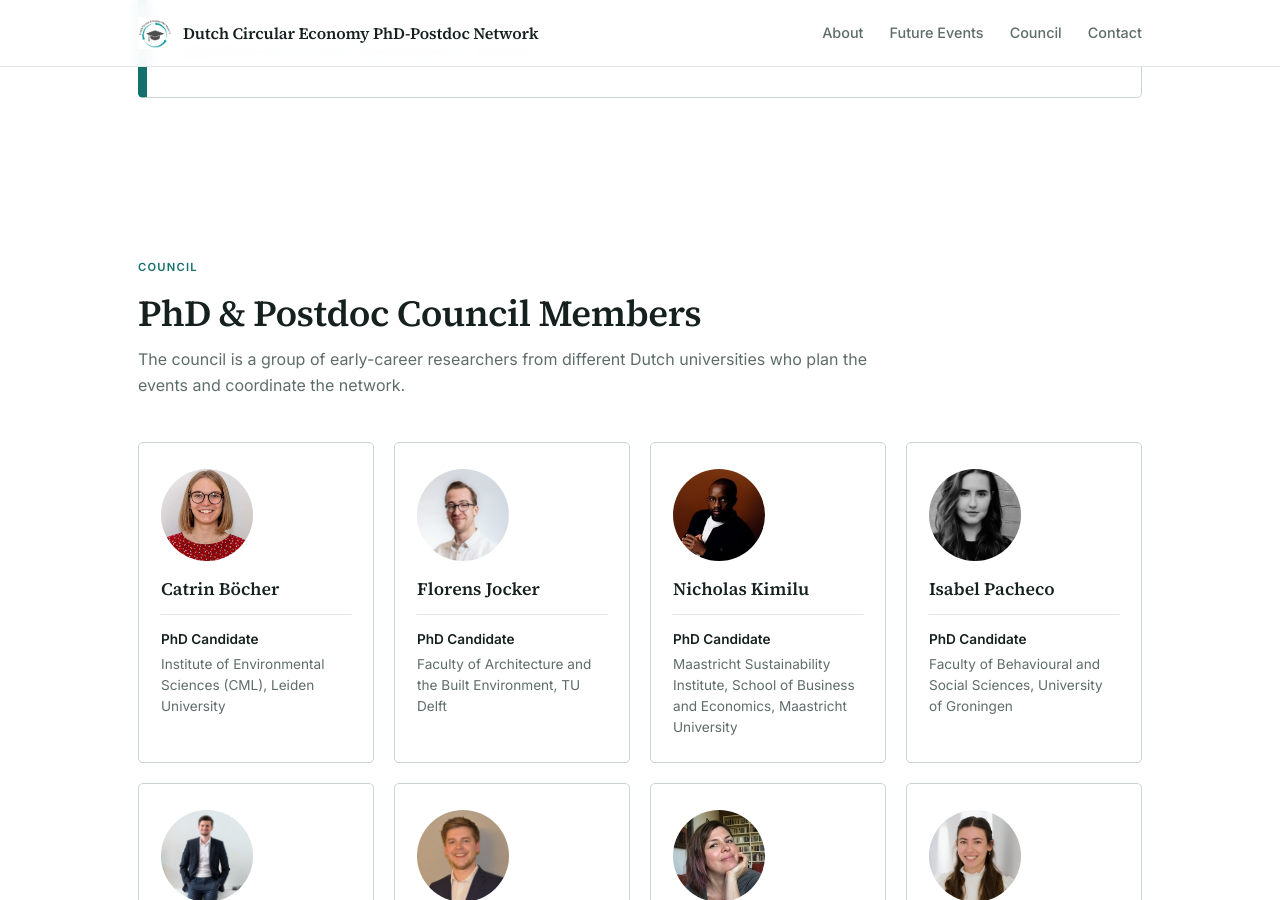
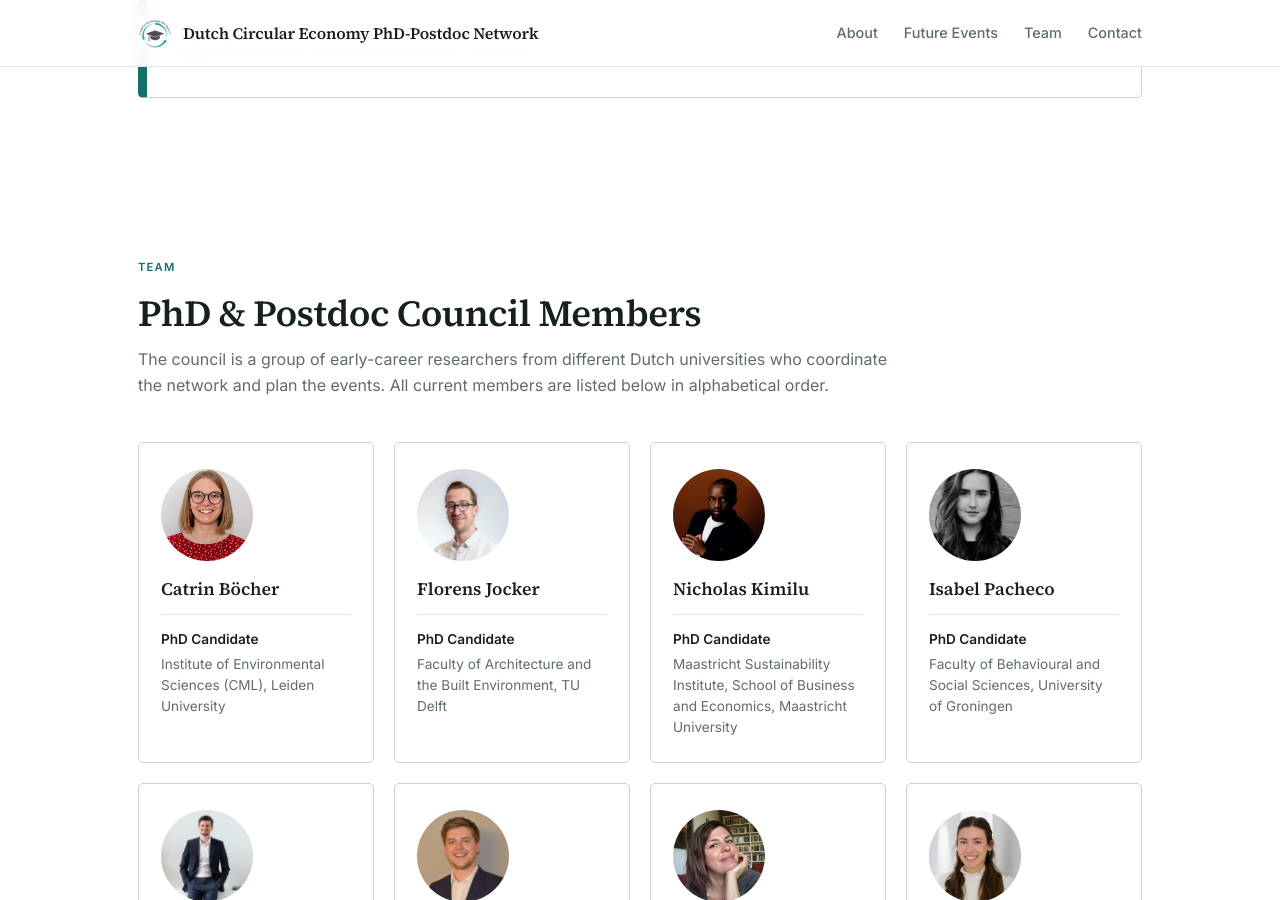
Before and after one commit to CE-Network/CE-Network.github.io, a Jekyll site: the page built from index.html, in a window 1280 px wide and 900 px high, scrolled down 2859 px. Built offline with Jekyll 4.4.1, drawn with Linux system fonts in a browser that asks for light colours; some of the changed text lies outside the part shown.

Commit message:
Small updates to text and headers.

```diff
--- a/_includes/header.html
+++ b/_includes/header.html
@@ -11,7 +11,7 @@
       {% if has_past_events.size > 0 %}
       <a href="#past-events">Past Events</a>
       {% endif %}
-      <a href="#council">Council</a>
+      <a href="#council">Team</a>
       <a href="#contact">Contact</a>
     </nav>
   </div>
--- a/index.html
+++ b/index.html
@@ -135,9 +135,9 @@ description: >-
 <section id="council" class="section">
   <div class="wrap">
     <div class="section-head">
-      <p class="label">Council</p>
+      <p class="label">Team</p>
       <h2>PhD & Postdoc Council Members</h2>
-      <p class="section-standfirst">The council is a group of early-career researchers from different Dutch universities who plan the events and coordinate the network.</p>
+      <p class="section-standfirst">The council is a group of early-career researchers from different Dutch universities who coordinate the network and plan the events. All current members are listed below in alphabetical order.</p>
     </div>
 
     <div class="council-grid">
```
Also changed, not shown: other parts of index.html (+2 -2 lines).
